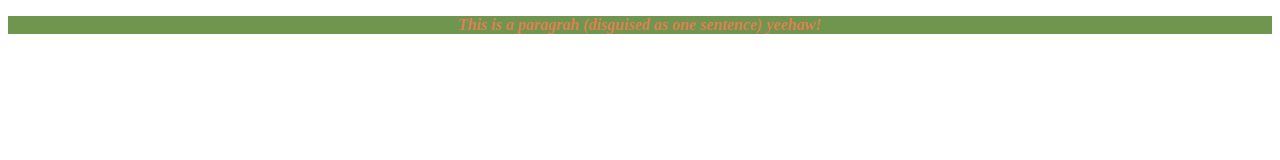
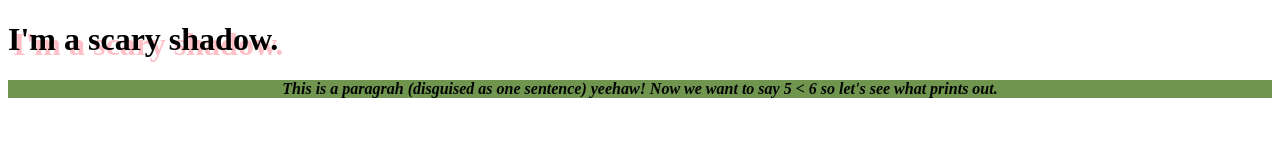
Before and after one commit to Sarah-ZW/HTML-and-CSS-Projects, a plain HTML site: page Basic_HTML_and_CSS/Basic_HTML_5.html in a window 1280 px wide. Drawn offline with Linux system fonts and the light colour scheme.

Commit message:
Additional files and updates

```diff
--- a/Basic_HTML_and_CSS/Basic_CSS_2.css
+++ b/Basic_HTML_and_CSS/Basic_CSS_2.css
@@ -1,6 +1,9 @@
-p {color:rgb(224,129,79);
+p {color:rgb(3,4,4);
 	font-style: italic;
 	font-weight: bold;
 	text-align: center;
 	background-color:rgb(111,149,79);
 	}
+h1 {
+	text-shadow: 5px 5px #ffc0c7;
+}
--- a/Basic_HTML_and_CSS/Basic_HTML_5.html
+++ b/Basic_HTML_and_CSS/Basic_HTML_5.html
@@ -3,6 +3,8 @@
 		<link rel="stylesheet" type="text/css" href="Basic_CSS_2.css">
 </head>
 <body>
-	<p> This is a paragrah (disguised as one sentence) yeehaw! </p>
+<h1> I'm a scary shadow. </h1>
+	<p> This is a paragrah (disguised as one sentence) yeehaw!  Now we want to say 5 &lt 6 so let's see what prints out. </p>
+
 </body>
 </html>
--- a/Basic_HTML_and_CSS/CSS_Table.css
+++ b/Basic_HTML_and_CSS/CSS_Table.css
@@ -1,5 +1,8 @@
 table {
+		max-width:1000px;
 		border:3px black;
+		border-style: solid;
+
 }
 tr, th {
 	background-color:Tomato;
```
